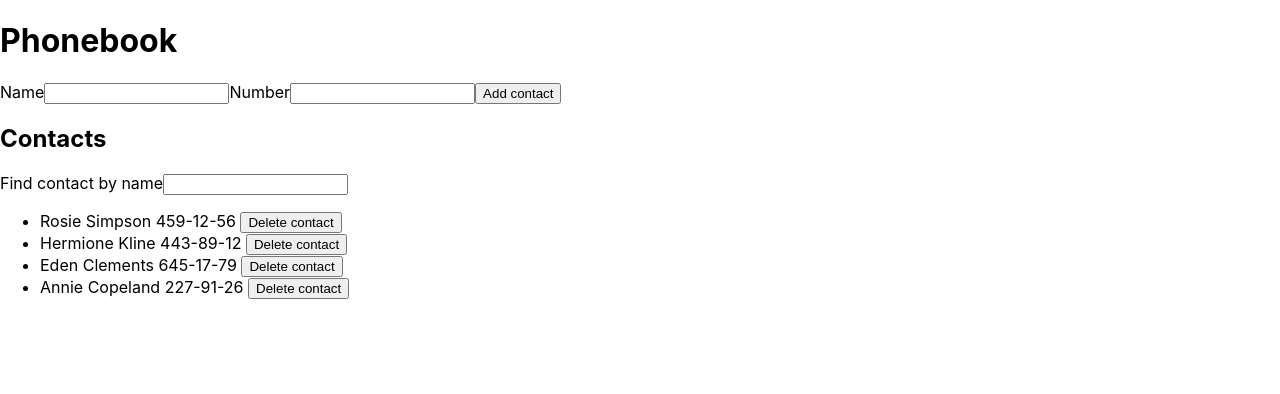
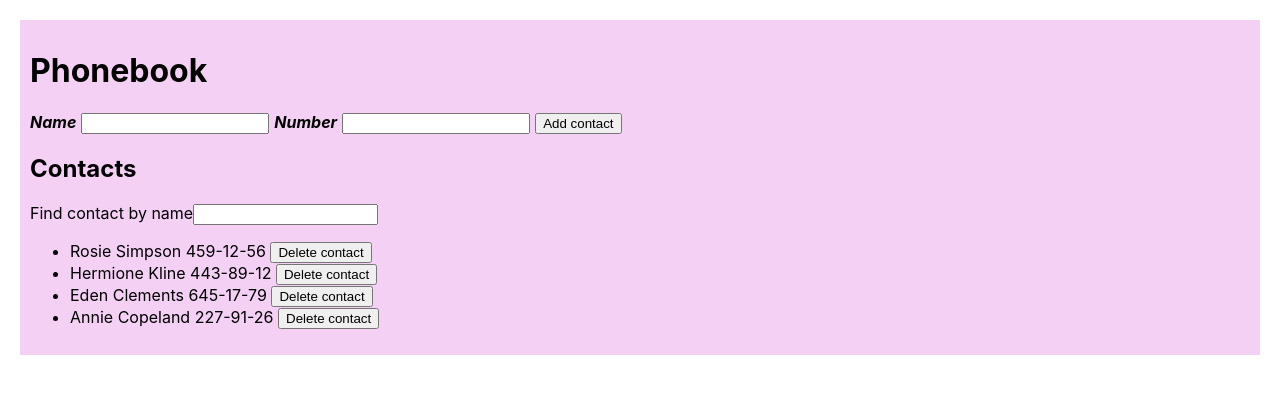
Before and after one commit to Sluchevska/goit-react-hw-02-phonebook, a React (Create React App) app: page / in a window 1280 px wide. Shown: the top 394 px of the page. Built offline with nearby package versions, Linux system fonts and the light colour scheme.

Commit message:
add style

```diff
--- a/src/App.js
+++ b/src/App.js
@@ -3,6 +3,7 @@ import React from 'react';
 import ContactForm from './components/ContactForm/ContactForm';
 import ContactList from './components/ContactList/ContactList';
 import Filter from './components/Filter/Filter';
+import { Container } from './App.styled';
 import './App.css';
 
 const { v4: uuidv4 } = require('uuid');
@@ -67,13 +68,13 @@ class App extends React.Component{
      const { filter } = this.state;
 
      return (
-       <div>
+       <Container>
          <h1>Phonebook</h1>
          <ContactForm onSubmit={this.addContact}/>
          <h2>Contacts</h2>
          <Filter value={filter} onChange={this.changeFilter} />
          <ContactList contacts={this.getVisibleContacts()} onRemove={ this.deleteContact}/>
-    </div>
+    </Container>
   );
   }
 
--- /dev/null
+++ b/src/App.styled.js
@@ -0,0 +1,9 @@
+import styled from "@emotion/styled";
+
+export const Container = styled.div`
+margin: 20px;
+background-color: #f4d1f4;
+padding: 10px;
+
+
+`
--- a/src/components/ContactForm/ContactForm.js
+++ b/src/components/ContactForm/ContactForm.js
@@ -1,7 +1,9 @@
 import { Component } from "react";
+import { LabelInput, Input, Button } from "./ContactForm.styled";
 
 
-class Form extends Component{
+
+class FormInput extends Component{
     state = {
       contacts: [],
        filter: '',
@@ -38,9 +40,10 @@ class Form extends Component{
         return (
             <div>
                 <form onSubmit={this.handleSubmit}>
-           <label>
+           <LabelInput>
              Name
-             <input
+               </LabelInput>
+             <Input
               type="text"
               name="name"
                value={this.state.name}
@@ -48,10 +51,11 @@ class Form extends Component{
             pattern="^[a-zA-Zа-яА-Я]+(([' -][a-zA-Zа-яА-Я ])?[a-zA-Zа-яА-Я]*)*$"
   title="Имя может состоять только из букв, апострофа, тире и пробелов. Например Adrian, Jacob Mercer, Charles de Batz de Castelmore d'Artagnan и т. п."
   required/>
-           </label>
-           <label>
+
+           <LabelInput>
              Number
-             <input
+               </LabelInput>
+             <Input
                type="tel"
                name="number"
                value={this.state.number}
@@ -61,8 +65,8 @@ class Form extends Component{
   required
              />
 
-           </label>
-           <button type="submit">Add contact</button>
+
+           <Button type="submit">Add contact</Button>
             </form>
 
             </div>
@@ -70,4 +74,4 @@ class Form extends Component{
     }
 }
 
-export default Form
+export default FormInput
--- /dev/null
+++ b/src/components/ContactForm/ContactForm.styled.js
@@ -0,0 +1,16 @@
+import styled from "@emotion/styled";
+
+export const LabelInput = styled.label`
+font-weight: 700;
+font-style: italic;
+margin-right:5px;
+`
+
+export const Input = styled.input`
+margin-right: 5px;
+padding-left: 5px;
+`
+
+export const Button = styled.button`
+
+`
--- a/src/components/ContactList/ContactList.js
+++ b/src/components/ContactList/ContactList.js
@@ -1,5 +1,6 @@
-const { Component } = require('react');
+
 import PropTypes from 'prop-types';
+
 
 function ContactList({ contacts, onRemove }) {
     return (
```
